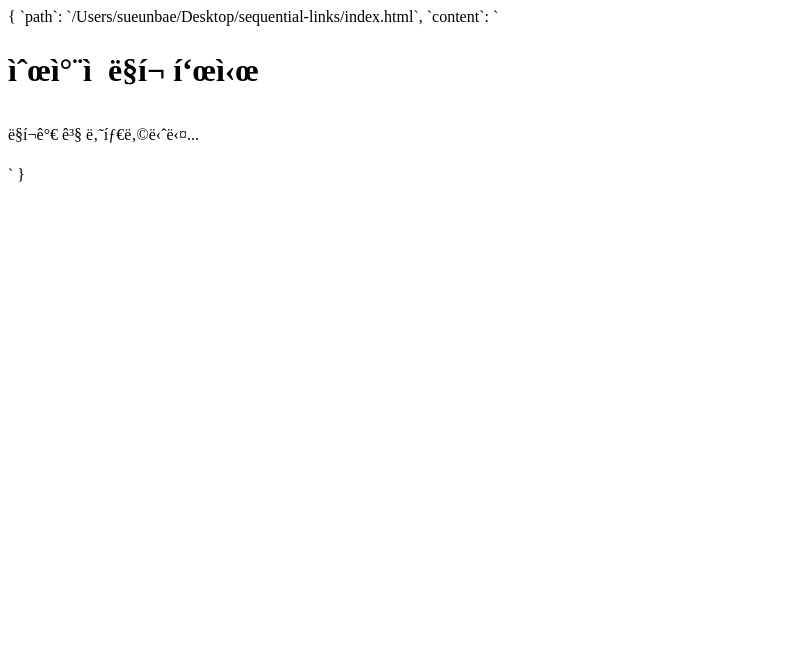
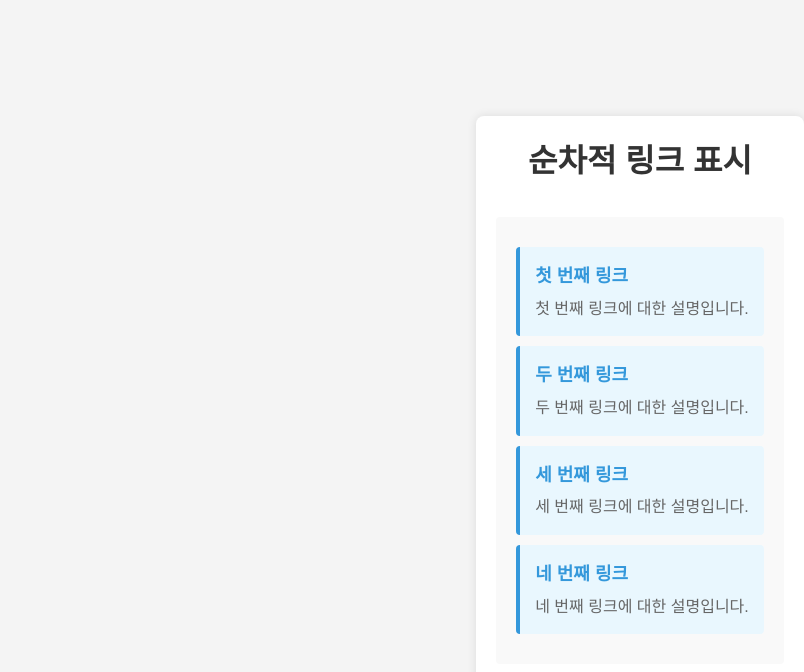
Before and after one commit to SueunBae/uamstudy, a plain HTML site: page index.html in a window 1280 px wide. Shown: the whole page, without its empty margins (0-804 px from the left). Drawn offline with Linux system fonts and the light colour scheme.

Commit message:
Add files via upload

```diff
--- a/index.html
+++ b/index.html
@@ -1,22 +1,19 @@
-{
-  `path`: `/Users/sueunbae/Desktop/sequential-links/index.html`,
-  `content`: `<!DOCTYPE html>
-<html lang=\"ko\">
+<!DOCTYPE html>
+<html lang="ko">
 <head>
-    <meta charset=\"UTF-8\">
-    <meta name=\"viewport\" content=\"width=device-width, initial-scale=1.0\">
+    <meta charset="UTF-8">
+    <meta name="viewport" content="width=device-width, initial-scale=1.0">
     <title>순차적 링크 표시</title>
-    <link rel=\"stylesheet\" href=\"styles.css\">
+    <link rel="stylesheet" href="styles.css">
 </head>
 <body>
-    <div class=\"container\">
+    <div class="container">
         <h1>순차적 링크 표시</h1>
-        <div id=\"linkContainer\">
+        <div id="linkContainer">
             <!-- 링크가 여기에 표시됩니다 -->
             <p>링크가 곧 나타납니다...</p>
         </div>
     </div>
-    <script src=\"script.js\"></script>
+    <script src="script.js"></script>
 </body>
-</html>`
-}
+</html>
--- a/script.js
+++ b/script.js
@@ -1,27 +1,25 @@
-{
-  `path`: `/Users/sueunbae/Desktop/sequential-links/script.js`,
-  `content`: `document.addEventListener('DOMContentLoaded', function() {
+document.addEventListener('DOMContentLoaded', function() {
     // 링크 데이터 - 실제 사용할 링크 정보로 수정하세요
     const links = [
         {
-            url: 'https://moaform.com/q/z7cqiv',
+            url: 'https://example.com/link1',
             title: '첫 번째 링크',
-            description: '실험 시나리오 A 입니다.'
+            description: '첫 번째 링크에 대한 설명입니다.'
         },
         {
-            url: 'https://moaform.com/q/NOmwim',
+            url: 'https://example.com/link2',
             title: '두 번째 링크',
-            description: '실험 시나리오 B 입니다.'
+            description: '두 번째 링크에 대한 설명입니다.'
         },
         {
-            url: 'https://moaform.com/q/Az5wl7',
+            url: 'https://example.com/link3',
             title: '세 번째 링크',
-            description: '실험 시나리오 C 입니다.'
+            description: '세 번째 링크에 대한 설명입니다.'
         },
         {
-            url: 'https://moaform.com/q/SPwxcl',
+            url: 'https://example.com/link4',
             title: '네 번째 링크',
-            description: '실험 시나리오 D 입니다.'
+            description: '네 번째 링크에 대한 설명입니다.'
         }
     ];
 
@@ -38,8 +36,8 @@
 
         // 링크 내용 설정
         linkElement.innerHTML = `
-            <a href=\"${links[index].url}\" target=\"_blank\">${links[index].title}</a>
-            <p class=\"link-description\">${links[index].description}</p>
+            <a href="${links[index].url}" target="_blank">${links[index].title}</a>
+            <p class="link-description">${links[index].description}</p>
         `;
 
         // 컨테이너에 추가
@@ -60,5 +58,4 @@
     setTimeout(() => {
         showLinksSequentially(0);
     }, 500); // 초기 지연 시간 (0.5초)
-});`
-}
+});
--- a/styles.css
+++ b/styles.css
@@ -1,6 +1,4 @@
-{
-  `path`: `/Users/sueunbae/Desktop/sequential-links/styles.css`,
-  `content`: `* {
+* {
     margin: 0;
     padding: 0;
     box-sizing: border-box;
@@ -70,5 +68,4 @@ h1 {
 .link-description {
     margin-top: 5px;
     color: #666;
-}`
 }
```
Also changed, not shown: 1 other file.
